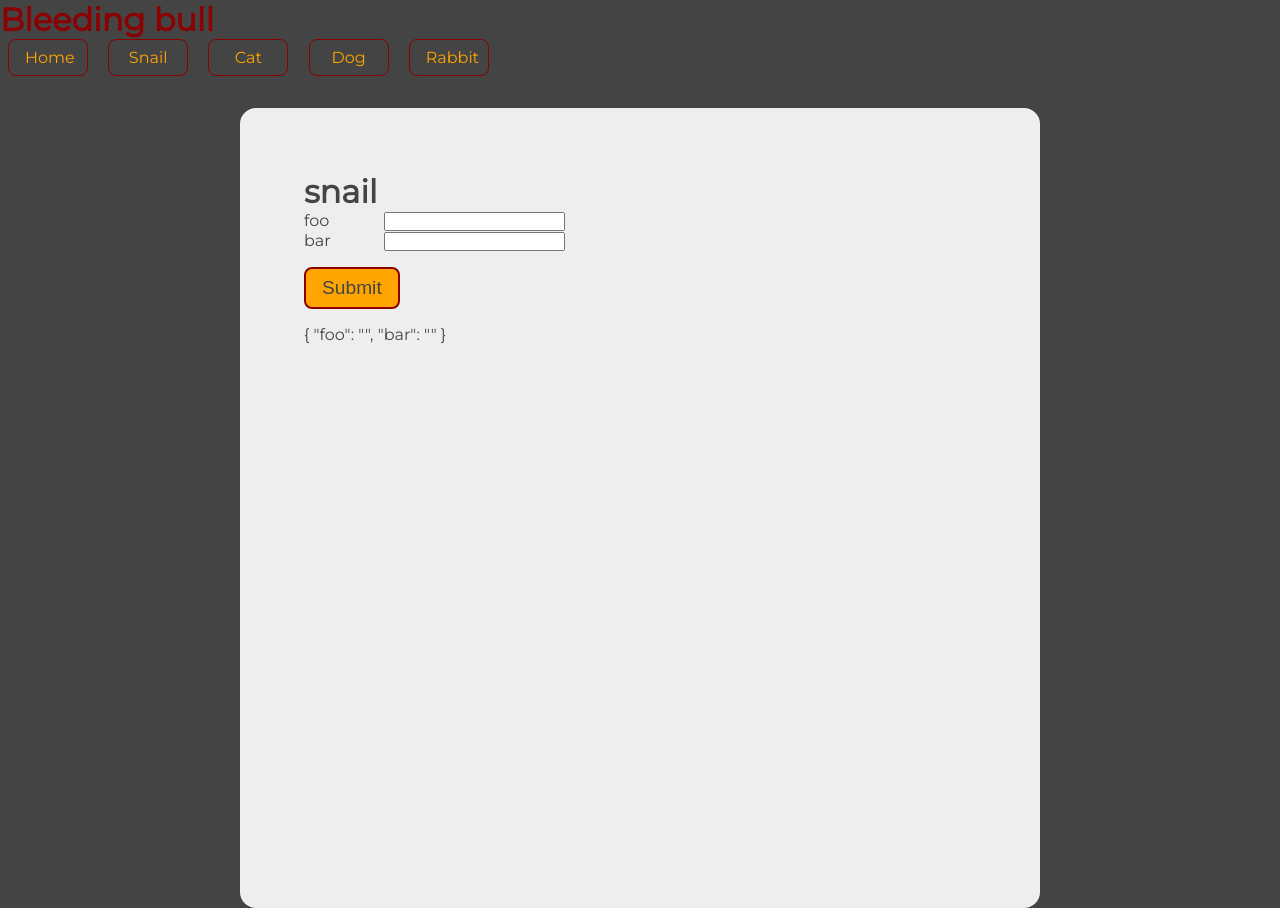
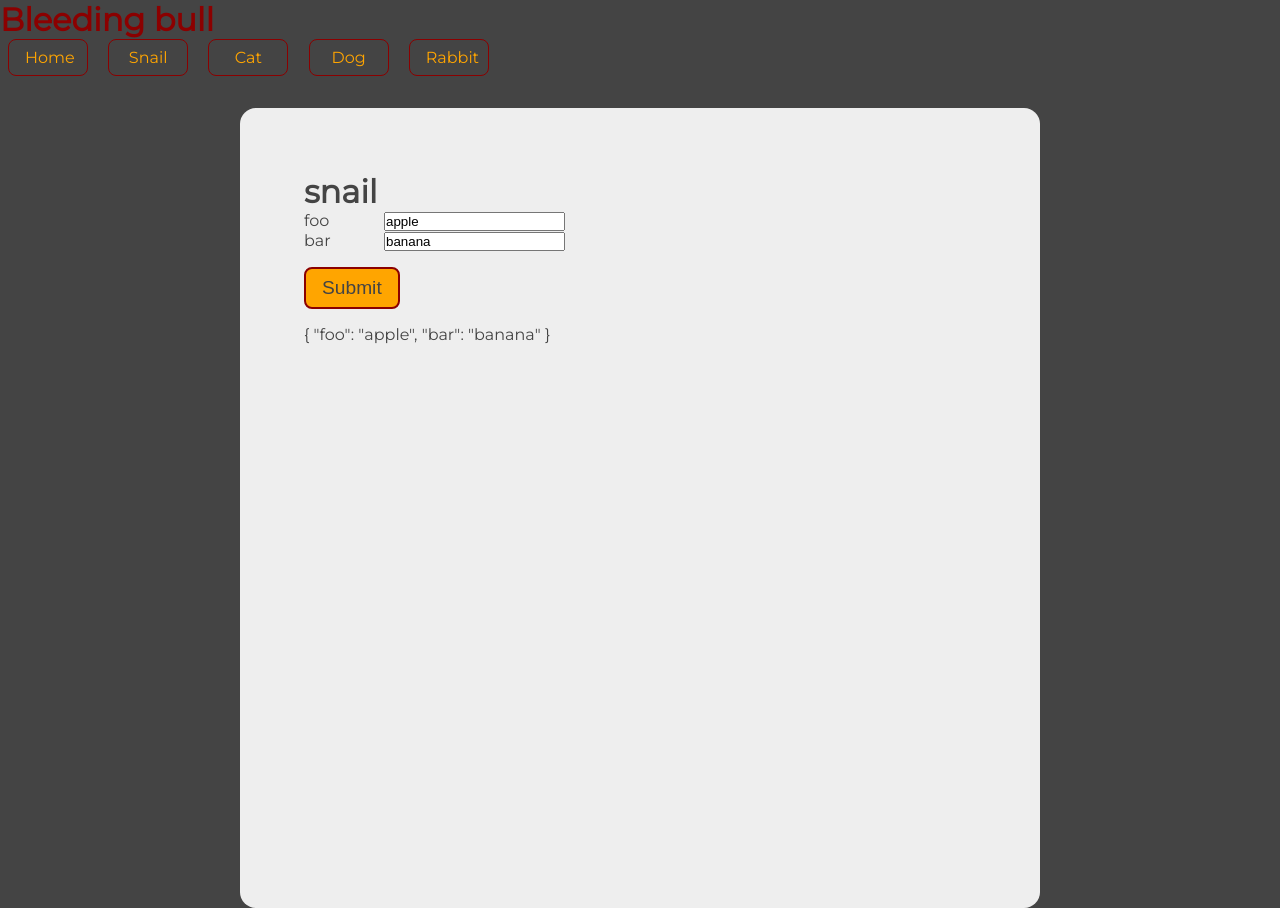
Before and after one commit to lilagoz/bleeding-bull, an Angular app: page /snail in a window 1280 px wide. Built offline with nearby package versions, Linux system fonts and the light colour scheme.

Commit message:
template driven

```diff
--- a/src/app/snail/snail.component.ts
+++ b/src/app/snail/snail.component.ts
@@ -7,8 +7,8 @@ import { Component } from '@angular/core';
 })
 export class SnailComponent {
   data = {
-    foo: '',
-    bar: '',
+    foo: 'apple',
+    bar: 'banana',
   };
   snailFormSubmitHandle() {
     console.log('sendData', this.data);
```
